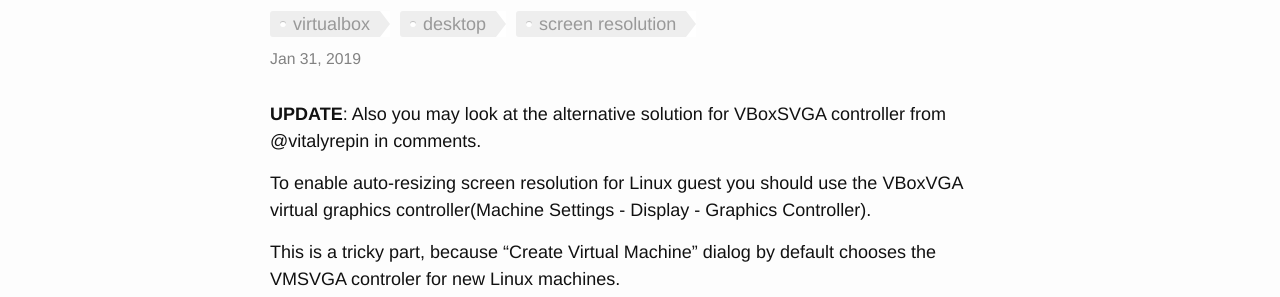
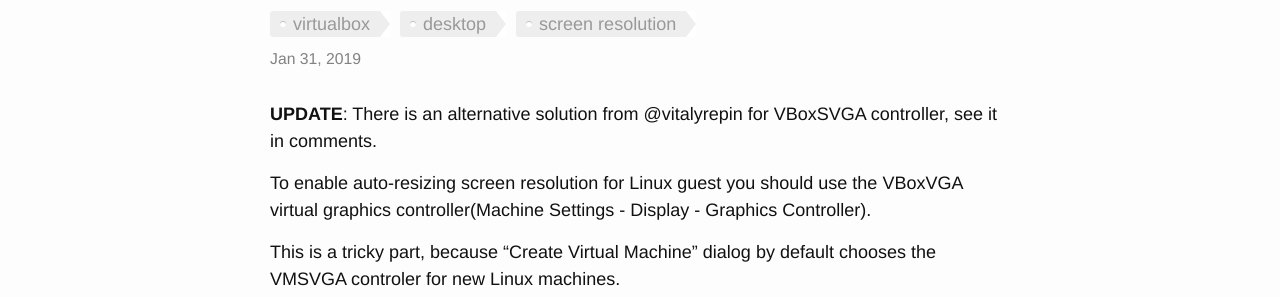
Before and after one commit to selivan/selivan.github.io, a Jekyll site: the page built from _posts/2019-01-31-virtualbox-linux-guest-autoresize-screen.md, in a window 1280 px wide. Shown: the part 180-477 px from the top of the page. Built offline with Jekyll 4.4.1, drawn with Linux system fonts in a browser that asks for light colours.

Commit message:
Update 2019-01-31-virtualbox-linux-guest-autoresize-screen.md

```diff
--- a/_posts/2019-01-31-virtualbox-linux-guest-autoresize-screen.md
+++ b/_posts/2019-01-31-virtualbox-linux-guest-autoresize-screen.md
@@ -4,7 +4,7 @@
 tags: [virtualbox, desktop, screen resolution]
 ---
 
-**UPDATE**: Also you may look at the alternative solution for VBoxSVGA controller from @vitalyrepin in comments.
+**UPDATE**: There is an alternative solution from @vitalyrepin for VBoxSVGA controller, see it in comments.
 
 To enable auto-resizing screen resolution for Linux guest you should use the VBoxVGA virtual graphics controller(Machine Settings - Display - Graphics Controller).
 
```
